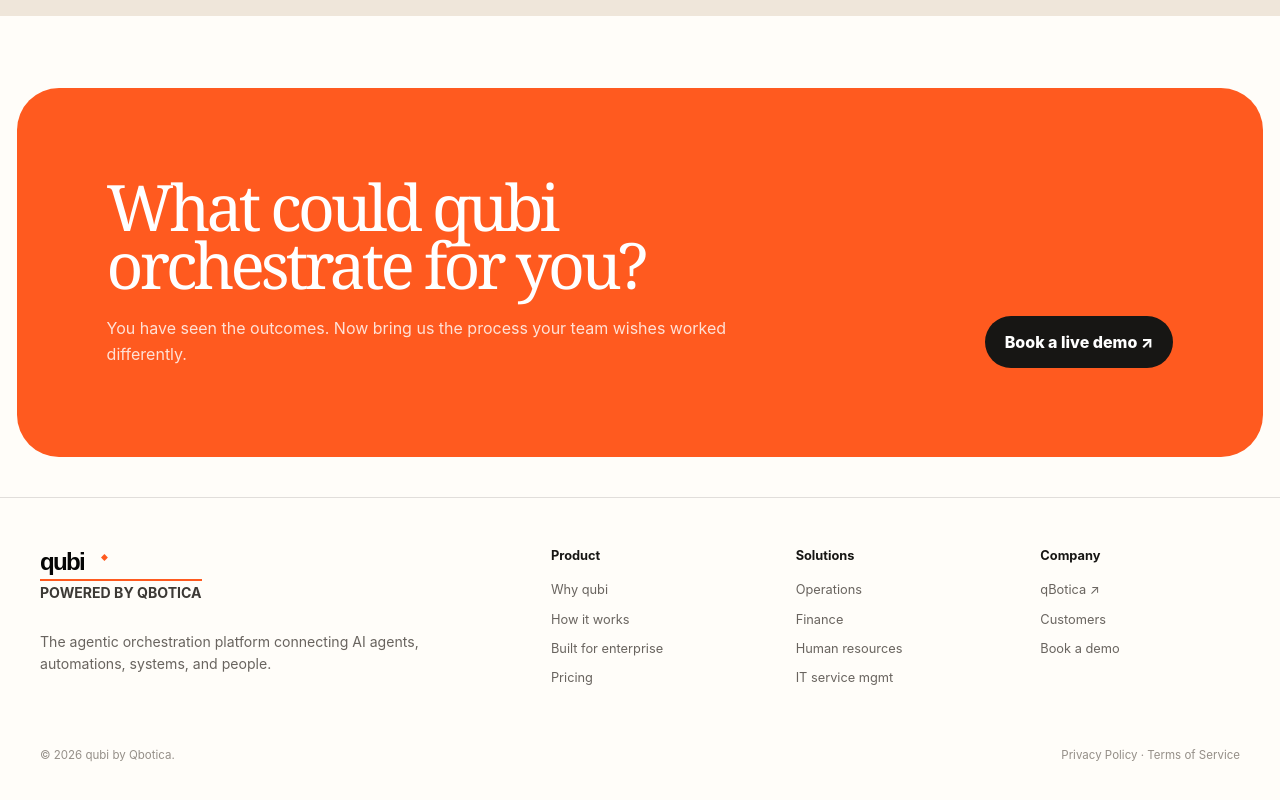
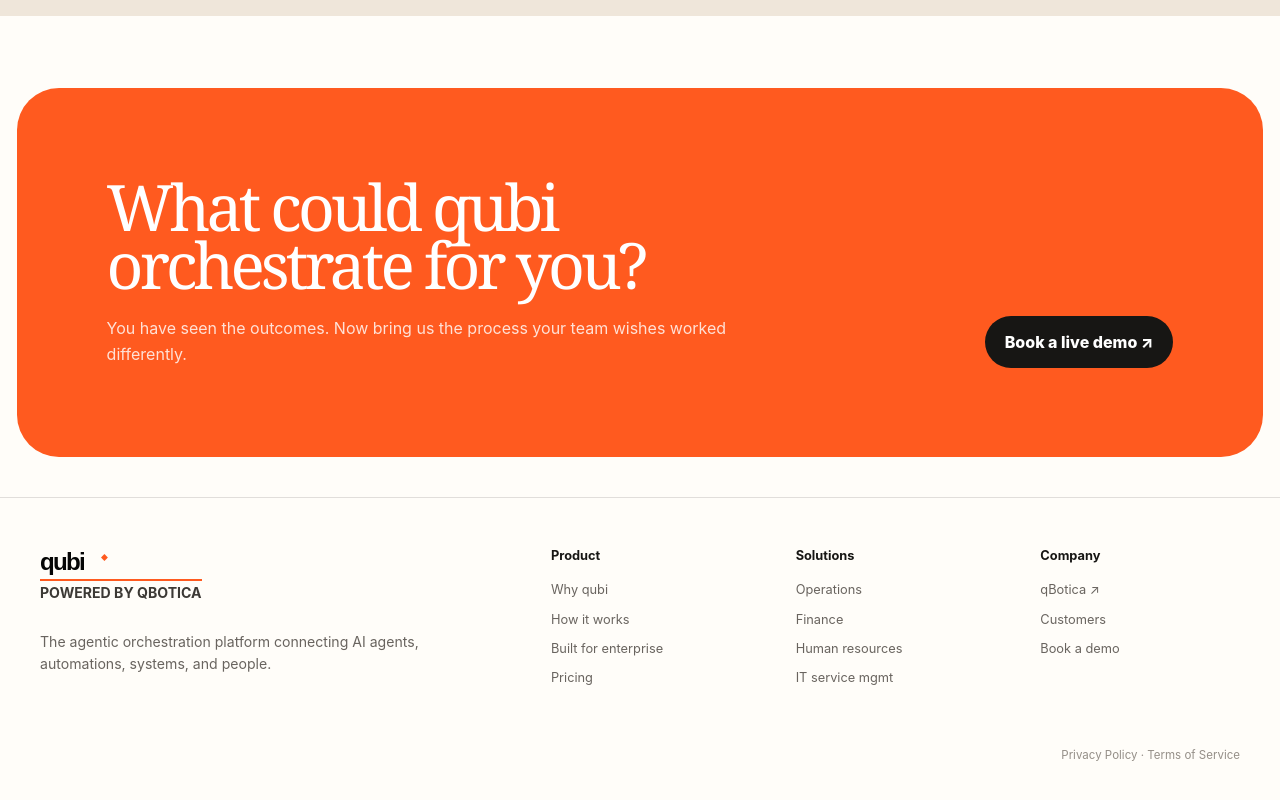
Before and after one commit to unitd-manager/qubistaging, a React (Vite) app: page /customers in a window 1280 px wide. Shown: the part 2987-3787 px from the top of the page. Built offline with nearby package versions, Linux system fonts and the light colour scheme; no server answers.

Commit message:
LOGO change

```diff
--- a/src/components/qubi-landing/QubiFooter.tsx
+++ b/src/components/qubi-landing/QubiFooter.tsx
@@ -37,7 +37,7 @@
           </div>
         </div>
         <div className="copyright">
-          <span>© 2026 qubi by Qbotica.</span>
+
           <span>Privacy Policy · Terms of Service</span>
         </div>
       </div>
--- a/src/components/qubi-landing/qubi-landing.css
+++ b/src/components/qubi-landing/qubi-landing.css
@@ -1930,9 +1930,10 @@
 .qubi-landing .copyright {
   margin-top: 50px;
   display: flex;
-  justify-content: space-between;
+  justify-content: flex-end;
   color: #958f88;
   font-size: 0.72rem;
+  text-align: right;
 }
 
 /* =====================================================
```
